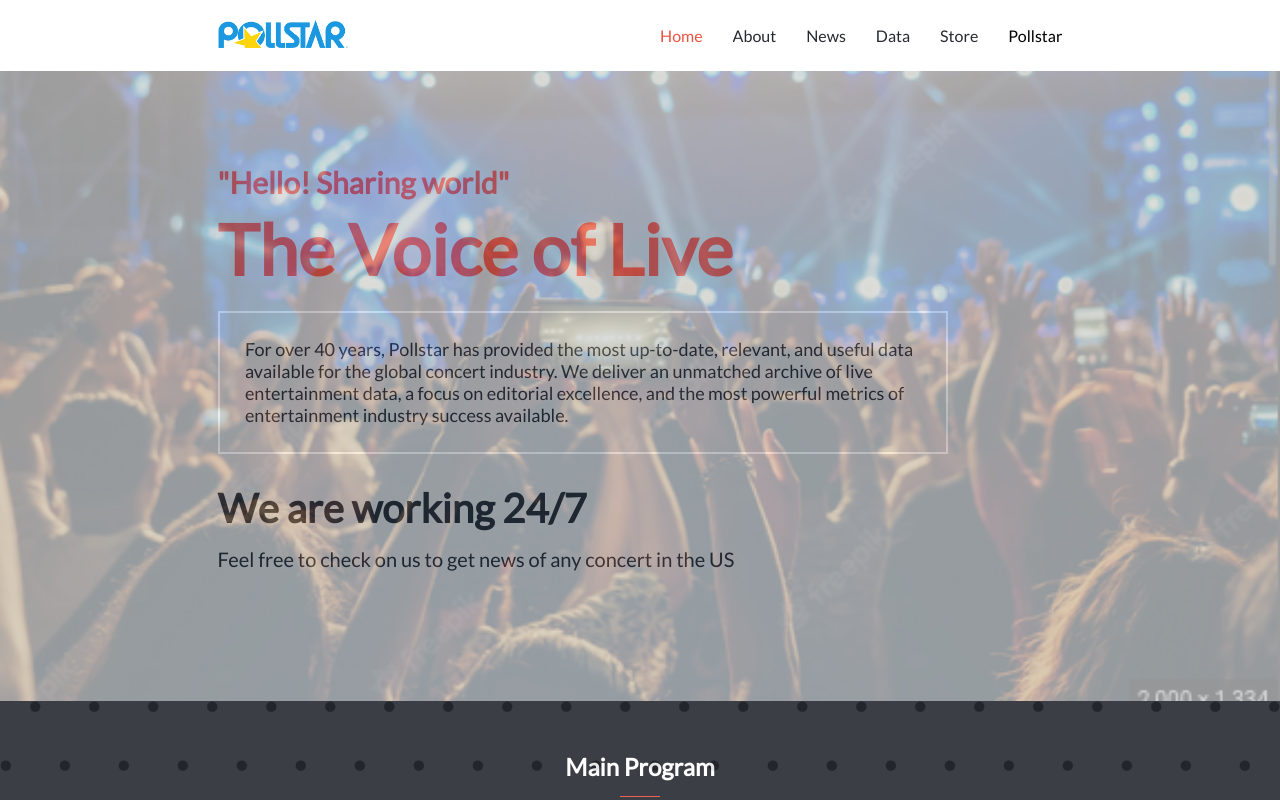
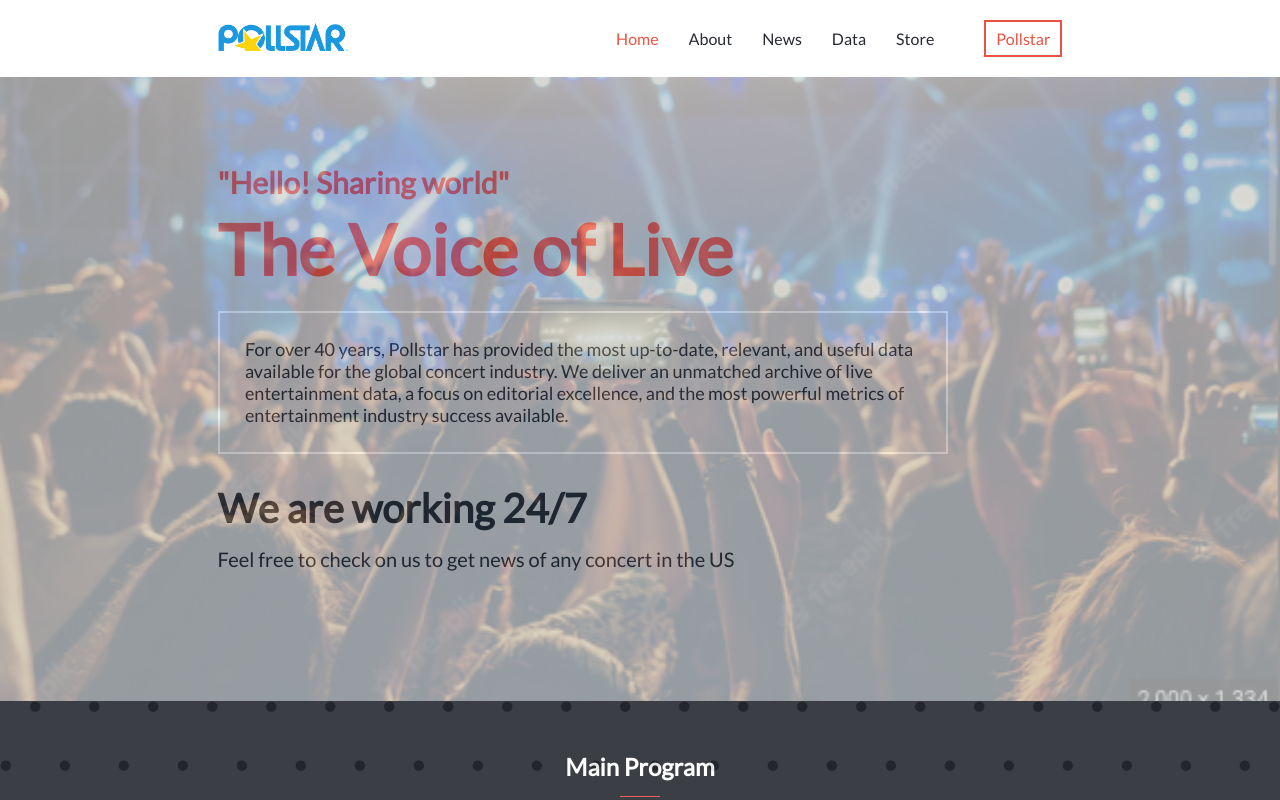
Before and after one commit to dieum512/HTML-basic-JavaScript-Capstone, a plain HTML site: page index.html in a window 1280 px wide. Shown: the top 800 px of the page. Drawn offline with Linux system fonts and the light colour scheme.

Commit message:
Update the style of the main page header

```diff
--- a/style.css
+++ b/style.css
@@ -115,10 +115,12 @@
   color: #ec5242;
 }
 
-.nav-ul a .pallstar {
+.nav-ul .pallstar {
   color: #ec5242;
   border: 2px solid #ec5242;
   padding: 7px 10px;
+  margin-left: 20px;
+  cursor: default;
 }
 
 .main {
```
